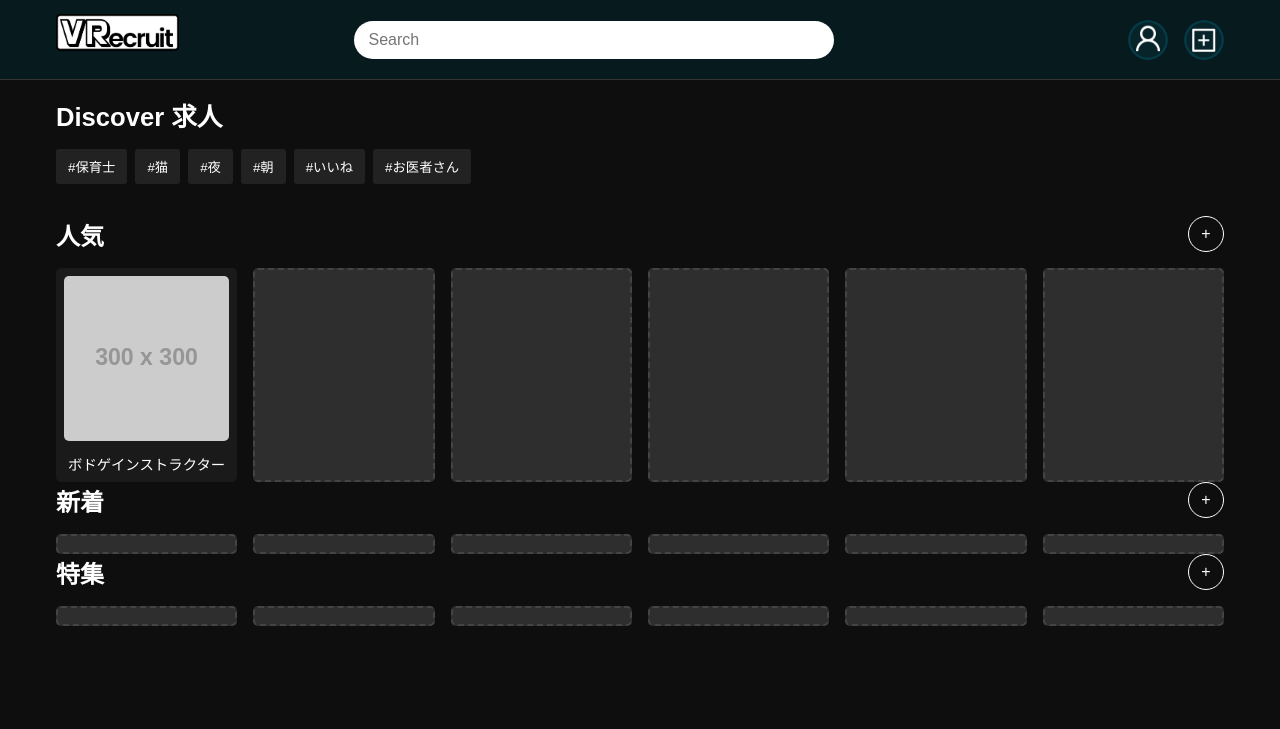
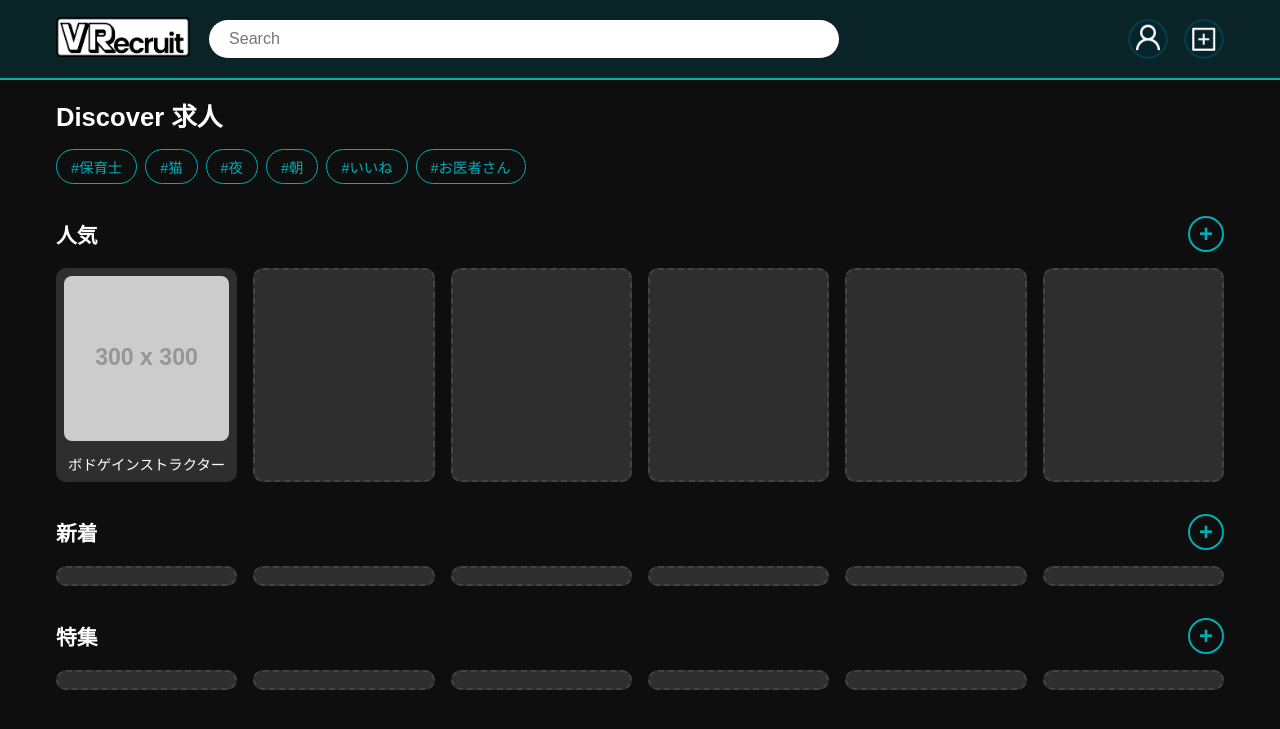
Before and after one commit to Karaag/VRecruit, a Flask app: page / in a window 1280 px wide. Shown: the top 729 px of the page. Run offline with Flask 3, Linux system fonts and the light colour scheme; grey boxes labelled with a size stand in for pictures from a placeholder-image service; data that the repository does not hold is empty; some libraries are stand-ins or nearby versions.

Commit message:
CSS完全に理解した

```diff
--- a/static/index.css
+++ b/static/index.css
@@ -1,4 +1,3 @@
-/* リセット */
 * {
   margin: 0;
   padding: 0;
@@ -6,33 +5,35 @@
 }
 
 body {
+  /* メイン背景は真っ黒ではなく、ややグレーがかった黒 */
   background-color: #0e0e0e;
   color: #ffffff;
   font-family: sans-serif;
 }
 
-/* ヘッダー全体：固定表示 */
+/* ヘッダー全体 */
 .header {
   position: fixed;
   top: 0;
   left: 0;
   width: 100%;
-  height: 80px; /* 大きめの高さ */
-  background-color: #071b1f; /* ← ヘッダーカラーを画像に近いトーンに */
-  border-bottom: 1px solid #333;
+  height: 80px; /* 大きめヘッダー */
+  background-color: #0a2326; /* ← 画像に近い深めブルー系(調整OK) */
+  /* 下に細い線か、あるいはちょっと厚めのラインでターコイズを入れると雰囲気UP */
+  border-bottom: 2px solid #0fa7b2;
   transition: top 0.3s ease;
   z-index: 999;
 }
 
-/* ヘッダー内の幅をメインコンテンツとそろえるためのラッパ */
+/* ヘッダー内部のコンテナ */
 .header-inner {
-  max-width: 1200px; /* ← サイト全体を合わせたい幅 */
+  max-width: 1200px; /* サイト幅を1200px程度に */
   height: 100%;
-  margin: 0 auto;     /* センター寄せ */
+  margin: 0 auto;
   display: flex;
   align-items: center;
-  justify-content: space-between; /* 左ロゴ - 中央検索 - 右アイコンを左右に配置 */
-  padding: 0 1rem;   /* 両サイドに余白 */
+  justify-content: space-between;
+  padding: 0 1rem;
 }
 
 /* 左ロゴ */
@@ -40,28 +41,30 @@ body {
   cursor: pointer;
 }
 .logo-img {
-  height: 48px; /* ロゴ画像のサイズはお好みで */
+  height: 40px;
+  /* ロゴ画像が横長なら適宜widthを指定して高さautoでもOK */
 }
 
-/* 検索フォームを中央配置して幅を広く */
+/* 中央(検索バー) */
 .header-center {
   flex: 1;
   display: flex;
-  justify-content: center;
+  justify-content: center; /* 横中央に */
 }
 .search-input {
-  width: 600px;   /* 横に長く */
-  max-width: 80%; /* 画面が狭いときには8割程度まで */
-  padding: 10px 15px;
-  border-radius: 40px;
+  width: 900px;
+  max-width: 70%;
+  padding: 10px 20px;
   border: none;
+  border-radius: 40px;  /* 丸みを大きく */
   outline: none;
   font-size: 1rem;
-  background-color: #fff;
-  color: #333;
+  background-color: #ffffff; /* 白背景 */
+  color: #333333;
+  /* 文字はやや暗め */
 }
 
-/* 右アイコン */
+/* 右アイコンエリア */
 .header-right {
   display: flex;
   align-items: center;
@@ -70,18 +73,23 @@ body {
 .icon-btn {
   width: 40px;
   height: 40px;
-  border-radius: 50%;
   cursor: pointer;
+  /* アイコンが円形背景＋白抜きの場合は、ここで背景色指定してもOK
+     e.g.
+     background-color: #0fa7b2;
+     border-radius: 50%;
+     object-fit: contain;
+  */
 }
 
-/* メインコンテンツの上余白(ヘッダーぶん) */
+/* メインコンテンツ */
 .main-content {
-  max-width: 1200px; /* ヘッダーと同じ幅 */
-  margin: 80px auto 0 auto; /* ヘッダー高さ80pxぶん下げる */
+  max-width: 1200px;
+  margin: 80px auto 0; /* ヘッダー80px分下げる */
   padding: 1rem;
 }
 
-/* タイトルなど */
+/* Discover 求人 タイトル */
 .discover-title {
   font-size: 1.6rem;
   margin-bottom: 1rem;
@@ -95,33 +103,49 @@ body {
   margin-bottom: 2rem;
 }
 .tag-list button {
-  background-color: #222;
-  color: #fff;
-  border: none;
-  padding: 0.5rem 0.75rem;
-  border-radius: 3px;
+  background-color: transparent;
+  color: #00adb5;           /* ターコイズ系 */
+  border: 1px solid #00adb5;
+  padding: 6px 14px;
+  border-radius: 20px;      /* pill形状 */
   cursor: pointer;
   transition: background-color 0.2s;
+  font-size: 0.9rem;
 }
 .tag-list button:hover {
-  background-color: #333;
+  background-color: #00adb5;
+  color: #0e0e0e;
 }
 
-/* 各セクションやカード周りは既存のまま */
+/* 見出し（人気、新着、特集） */
+section {
+  margin-bottom: 2rem;
+}
 .section-heading {
   display: flex;
   align-items: center;
   justify-content: space-between;
   margin-bottom: 1rem;
 }
+.section-heading h2 {
+  font-size: 1.3rem;
+}
 .section-add {
   width: 36px;
   height: 36px;
-  border: 1px solid #fff;
+  border: 2px solid #00adb5;
   border-radius: 50%;
+  color: #00adb5;
+  font-size: 24px;
+  font-weight: bold;
   text-align: center;
-  line-height: 34px;
+  line-height: 32px;
   cursor: pointer;
+  transition: background-color 0.2s;
+}
+.section-add:hover {
+  background-color: #00adb5;
+  color: #0e0e0e;
 }
 
 /* カードグリッド */
@@ -130,9 +154,11 @@ body {
   grid-template-columns: repeat(auto-fill, minmax(160px, 1fr));
   gap: 1rem;
 }
+
+/* カード */
 .card {
-  background-color: #1a1a1a;
-  border-radius: 5px;
+  background-color: #2e2e2e;  /* やや明るいダークグレー */
+  border-radius: 10px;        /* 角丸大きめ */
   padding: 0.5rem;
   text-align: center;
   overflow: hidden;
@@ -143,18 +169,20 @@ body {
 }
 .card img {
   max-width: 100%;
-  border-radius: 5px;
+  border-radius: 8px;  /* 画像にも角丸 */
 }
 .card-title {
   margin-top: 0.5rem;
   font-size: 0.9rem;
 }
+
+/* 空カード（枠のみ） */
 .card.empty {
   background-color: #2e2e2e;
   border: 2px dashed #444;
 }
 
-/* レスポンシブ対応（お好みで） */
+/* レスポンシブ対応 */
 @media (max-width: 768px) {
   .search-input {
     width: 100%;
```
Also changed, not shown: static/images/logo.png.
